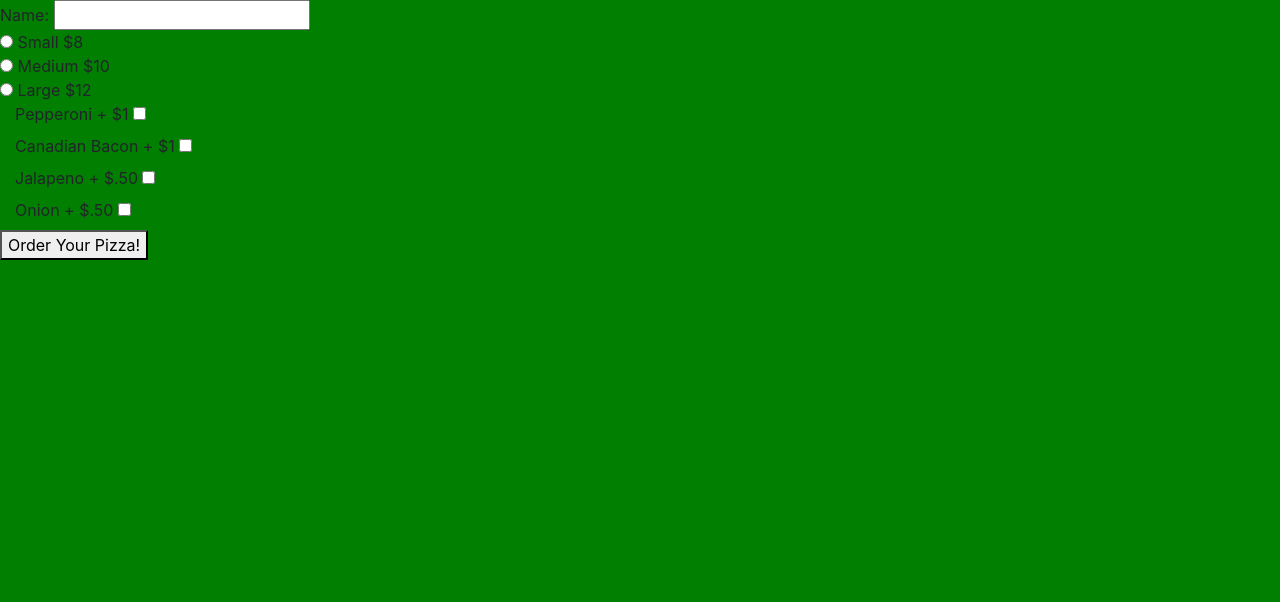
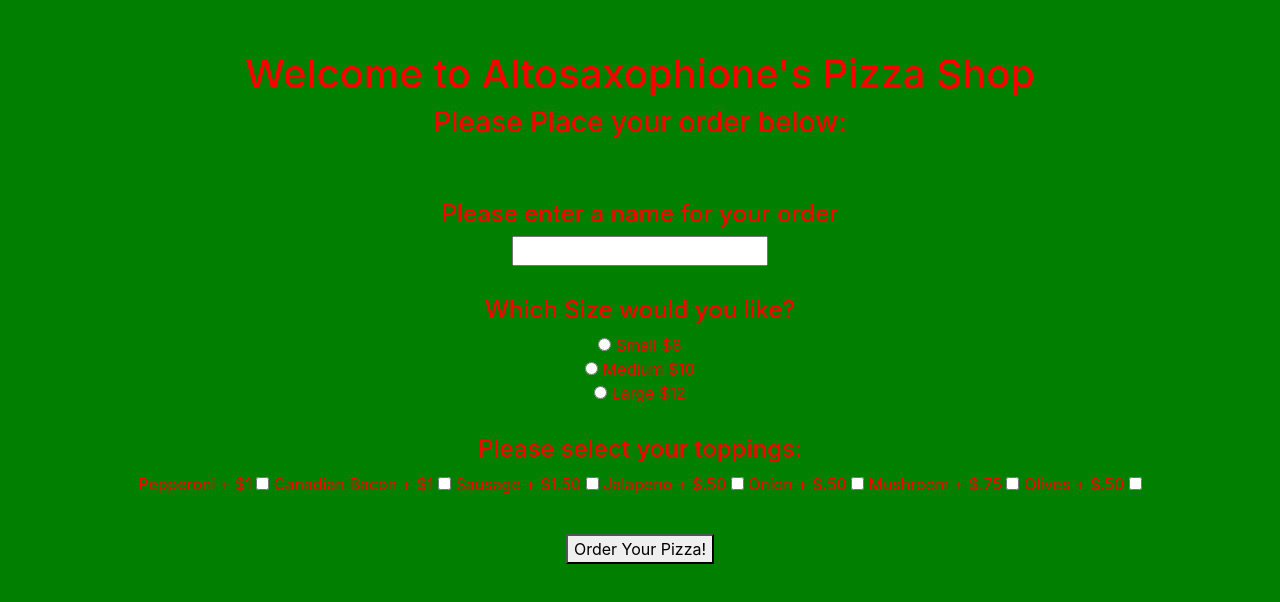
Before and after one commit to marcusjensen15/week-4-project, a plain HTML site: page index.html in a window 1280 px wide. Drawn offline with nearby package versions, Linux system fonts and the light colour scheme.

Commit message:
add basic styles

```diff
--- a/css/styles.css
+++ b/css/styles.css
@@ -2,3 +2,34 @@ body {
 background-color: #007F00;
 
 }
+.topHeader {
+  text-align: center;
+  margin-top: 50px;
+  margin-bottom: 60px;
+  color: #FF0000;
+}
+
+.name{
+  text-align: center;
+  color: #FF0000;
+
+}
+
+.size{
+  text-align: center;
+  color: #FF0000;
+  margin-top: 30px;
+
+}
+
+.toppings{
+  text-align: center;
+  color: #FF0000;
+  margin-top: 30px;
+
+}
+
+.button{
+  text-align: center;
+  margin-top: 30px;
+}
--- a/index.html
+++ b/index.html
@@ -9,38 +9,72 @@
     crossorigin="anonymous"></script>
     <script src="js/scripts.js" charset="utf-8"></script>
 
-    <title>Mario's Pizza Shop</title>
+    <title>Altosaxophione's Pizza Shop</title>
   </head>
   <body>
+    <div class="topHeader">
+      <h1>Welcome to Altosaxophione's Pizza Shop</h1>
+      <h3>Please Place your order below:</h3>
+    </div>
+    <div class="container">
+
+
       <form id="pizzaOrder" action="index.html" method="post">
+
         <!-- Here is the area for the customer to input their name -->
-       Name: <input type="text"id="name"><br>
+        <div class="name">
+          <h4>Please enter a name for your order</h4>
+          <input type="text"id="name"><br>
+        </div>
+
 
         <!-- user selects size here -->
+        <div class="size">
+          <h4>Which Size would you like?</h4>
           <input type="radio" name="size" value="8"> Small $8<br>
           <input type="radio" name="size" value="10"> Medium $10<br>
           <input type="radio" name="size" value="12"> Large $12<br>
+        </div>
+
 
         <!-- user selects toppings here -->
-     <label class="container">Pepperoni + $1
+        <div class="toppings">
+
+        <h4>Please select your toppings:</h4>
+         <label>Pepperoni + $1
            <input type="checkbox"  value="1">
            <span class="checkmark"></span>
          </label>
-     <label class="container">Canadian Bacon + $1
+         <label>Canadian Bacon + $1
            <input type="checkbox"  value="1">
            <span class="checkmark"></span>
          </label>
-     <label class="container"> Jalapeno + $.50
+         <label>Sausage + $1.50
+           <input type="checkbox"  value="1.5">
+           <span class="checkmark"></span>
+         </label>
+         <label> Jalapeno + $.50
            <input type="checkbox"  value="0.50">
            <span class="checkmark"></span>
          </label>
-     <label class="container">Onion + $.50
+         <label>Onion + $.50
            <input type="checkbox"  value="0.50">
            <span class="checkmark"></span>
          </label>
-
+         <label >Mushroom + $.75
+           <input type="checkbox"  value="0.75">
+           <span class="checkmark"></span>
+         </label>
+         <label>Olives + $.50
+           <input type="checkbox"  value="0.50">
+           <span class="checkmark"></span>
+         </label>
+        </div>
+        <div class="button">
           <button type="submit" name="button">Order Your Pizza!</button>
+        </div>
       </form>
+    </div>
     <div id="recipt">
 
     </div>
```
Lines whose indentation alone changed are shown as unchanged.
